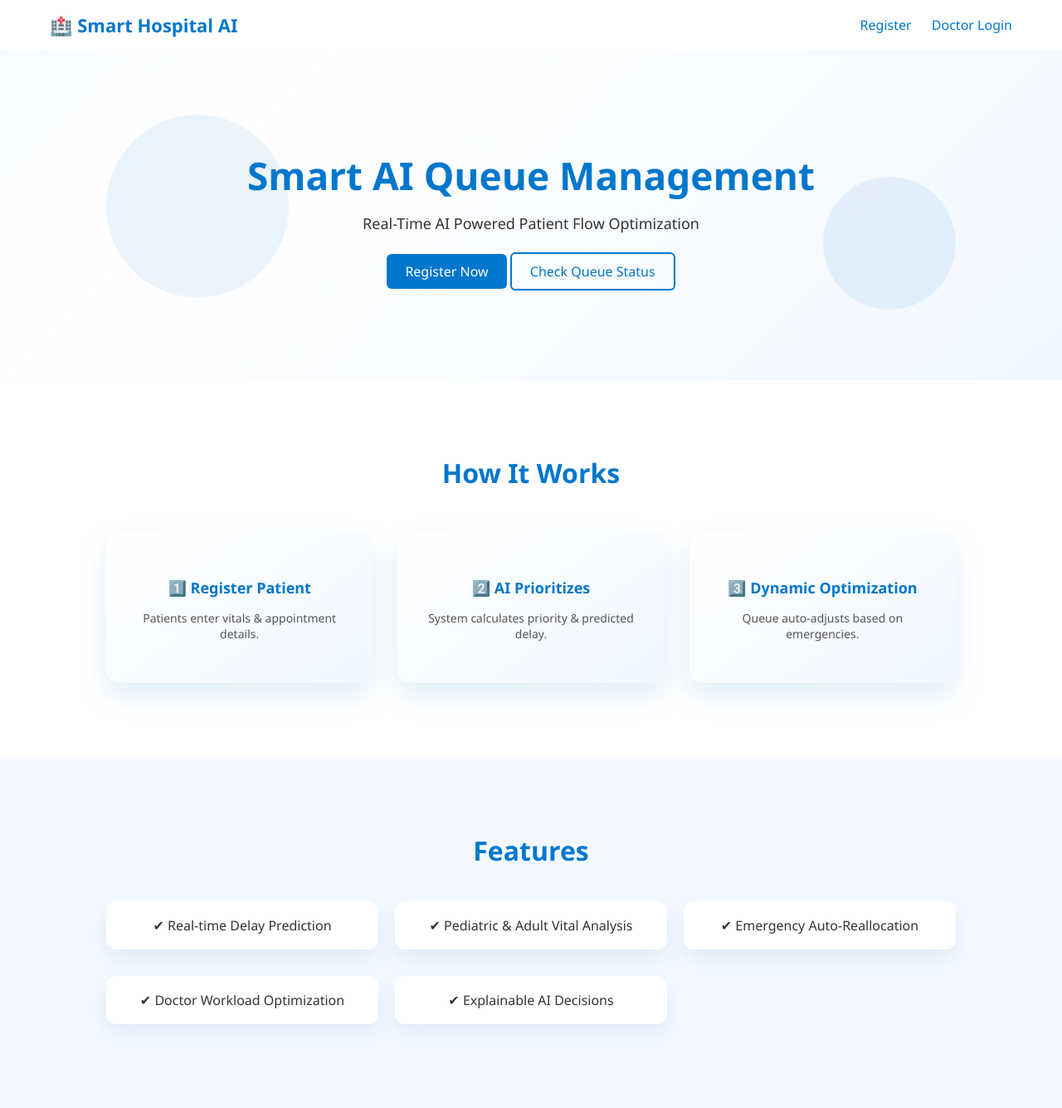
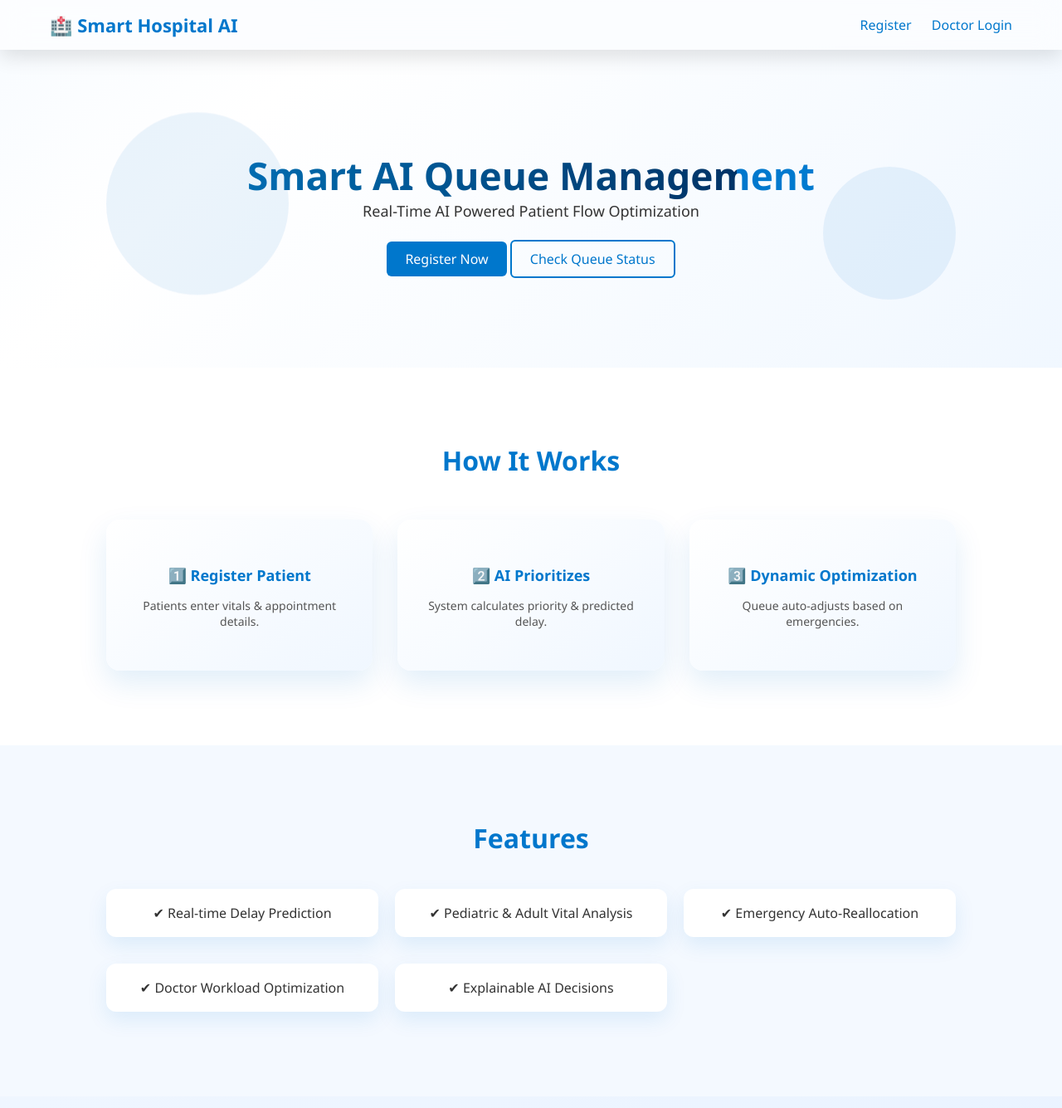
Before and after one commit to Sudeep29-code/Hospital_Ai, a Flask app: page / in a window 1280 px wide. Shown: the top 1335 px of the page at 83% size. Run offline with Flask 3, Linux system fonts and the light colour scheme; parts of the project's set-up code (start-up, migrations or seed data) failed here and were passed over.

Commit message:
Added css

```diff
--- a/static/style.css
+++ b/static/style.css
@@ -103,10 +103,20 @@
 
 .hero h1 {
     font-size: 46px;
-    color: #0077cc;
-    margin-bottom: 15px;
-    animation: slideDown 1s ease forwards;
+    font-weight: 700;
+    background: linear-gradient(90deg, #0077cc, #00aaff, #003366);
+    background-size: 200% auto;
+    -webkit-background-clip: text;
+    -webkit-text-fill-color: transparent;
+    animation: textShine 4s linear infinite;
 }
+
+@keyframes textShine {
+    to {
+        background-position: 200% center;
+    }
+}
+
 
 .hero p {
     font-size: 18px;
@@ -589,7 +599,6 @@
 /* IMPROVED HOW IT WORKS SECTION */
 /* (ONLY INDEX PAGE – NO OTHER CHANGES) */
 /* ===================================== */
-
 .how-it-works {
     background: #ffffff;
     text-align: center;
@@ -615,13 +624,15 @@
     padding: 35px 25px;
     border-radius: 16px;
     box-shadow: 0 15px 35px rgba(0, 119, 204, 0.12);
-    transition: all 0.3s ease;
+    transition: all 0.4s ease;
+    transform-style: preserve-3d;
+    perspective: 1000px;
 }
 
-/* Hover Effect */
+/* PREMIUM 3D Hover Effect */
 .how-it-works .card:hover {
-    transform: translateY(-10px);
-    box-shadow: 0 20px 45px rgba(0, 119, 204, 0.25);
+    transform: perspective(800px) rotateX(6deg) translateY(-12px);
+    box-shadow: 0 25px 60px rgba(0, 119, 204, 0.35);
 }
 
 /* Card Titles */
@@ -629,13 +640,26 @@
     font-size: 18px;
     margin-bottom: 15px;
     color: #0077cc;
+    transition: color 0.3s ease;
 }
 
 /* Card Text */
 .how-it-works .card p {
     font-size: 14px;
     color: #555;
+    transition: color 0.3s ease;
 }
+
+/* Optional: Blue background + white text on hover */
+.how-it-works .card:hover {
+    background: #0077cc;
+}
+
+.how-it-works .card:hover h3,
+.how-it-works .card:hover p {
+    color: #ffffff;
+}
+
 
 /* ===================================== */
 /* IMPROVED FEATURES SECTION */
@@ -736,3 +760,30 @@
 .nav-link:hover::after {
     width: 100%;
 }
+/* ============================= */
+/* STEP 1 - GLASS NAVBAR */
+/* ============================= */
+
+.navbar {
+    position: sticky;
+    top: 0;
+    z-index: 1000;
+
+    background: rgba(255, 255, 255, 0.7);
+    backdrop-filter: blur(15px);
+    transition: all 0.3s ease;
+}
+
+.navbar.scrolled {
+    box-shadow: 0 10px 30px rgba(0,0,0,0.15);
+}
+.reveal {
+    opacity: 0;
+    transform: translateY(50px);
+    transition: all 0.8s ease;
+}
+
+.reveal.active {
+    opacity: 1;
+    transform: translateY(0);
+}
--- a/templates/index.html
+++ b/templates/index.html
@@ -23,7 +23,7 @@
     </div>
 </section>
 
-<section class="how-it-works">
+<section class="how-it-works reveal">
     <h2>How It Works</h2>
     <div class="cards">
         <div class="card">
@@ -41,7 +41,7 @@
     </div>
 </section>
 
-<section class="features">
+<section class="features reveal">
     <h2>Features</h2>
     <ul>
         <li>✔ Real-time Delay Prediction</li>
@@ -55,6 +55,29 @@
 <footer>
     <p>© 2026 Smart AI Hospital Queue System</p>
 </footer>
+<script>
+window.addEventListener("scroll", function() {
+    const navbar = document.querySelector(".navbar");
+    navbar.classList.toggle("scrolled", window.scrollY > 50);
+});
+</script>
+<script>
+function revealOnScroll() {
+    const reveals = document.querySelectorAll(".reveal");
+
+    reveals.forEach(element => {
+        const windowHeight = window.innerHeight;
+        const elementTop = element.getBoundingClientRect().top;
+        const revealPoint = 100;
+
+        if (elementTop < windowHeight - revealPoint) {
+            element.classList.add("active");
+        }
+    });
+}
+
+window.addEventListener("scroll", revealOnScroll);
+</script>
 
 </body>
 </html>
```
